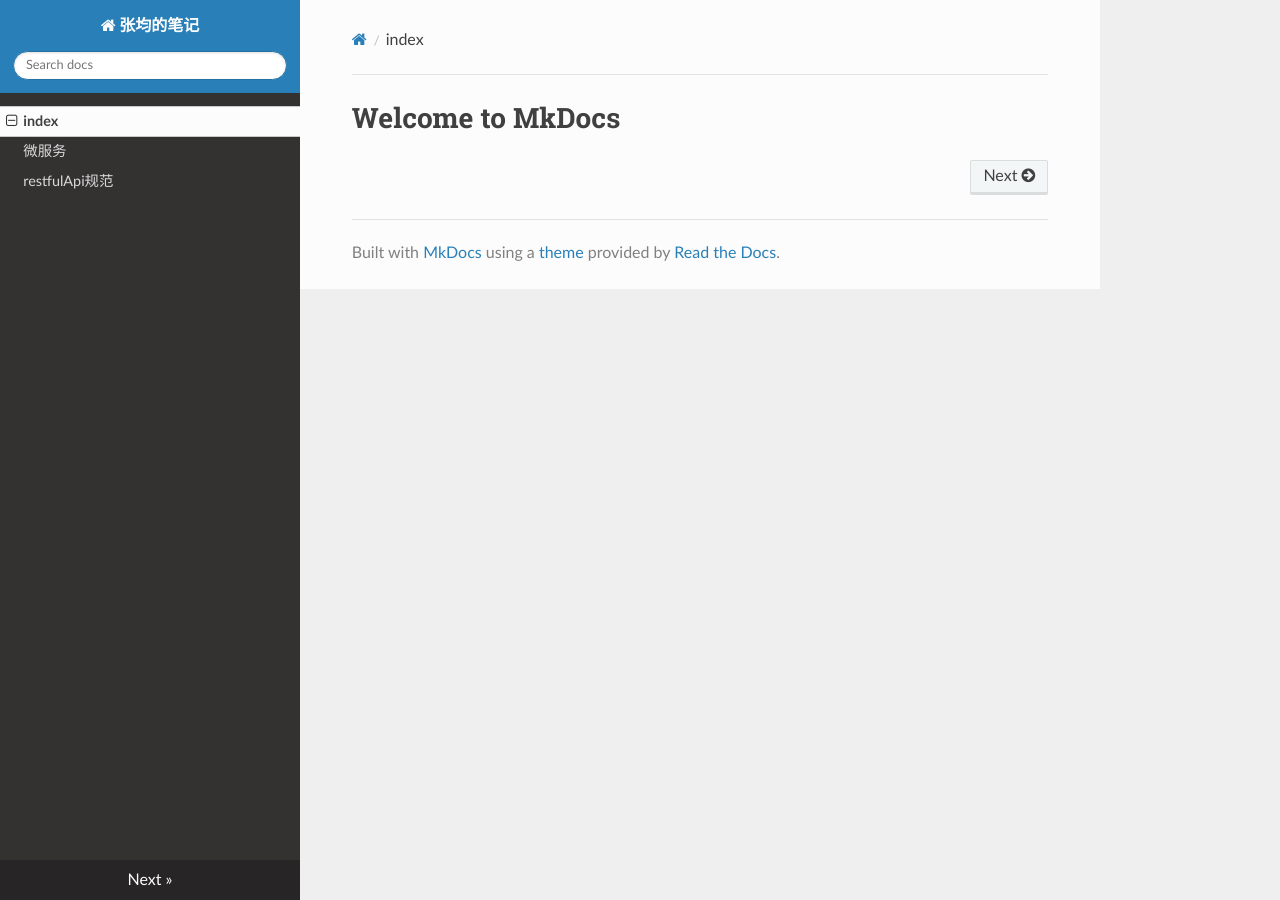
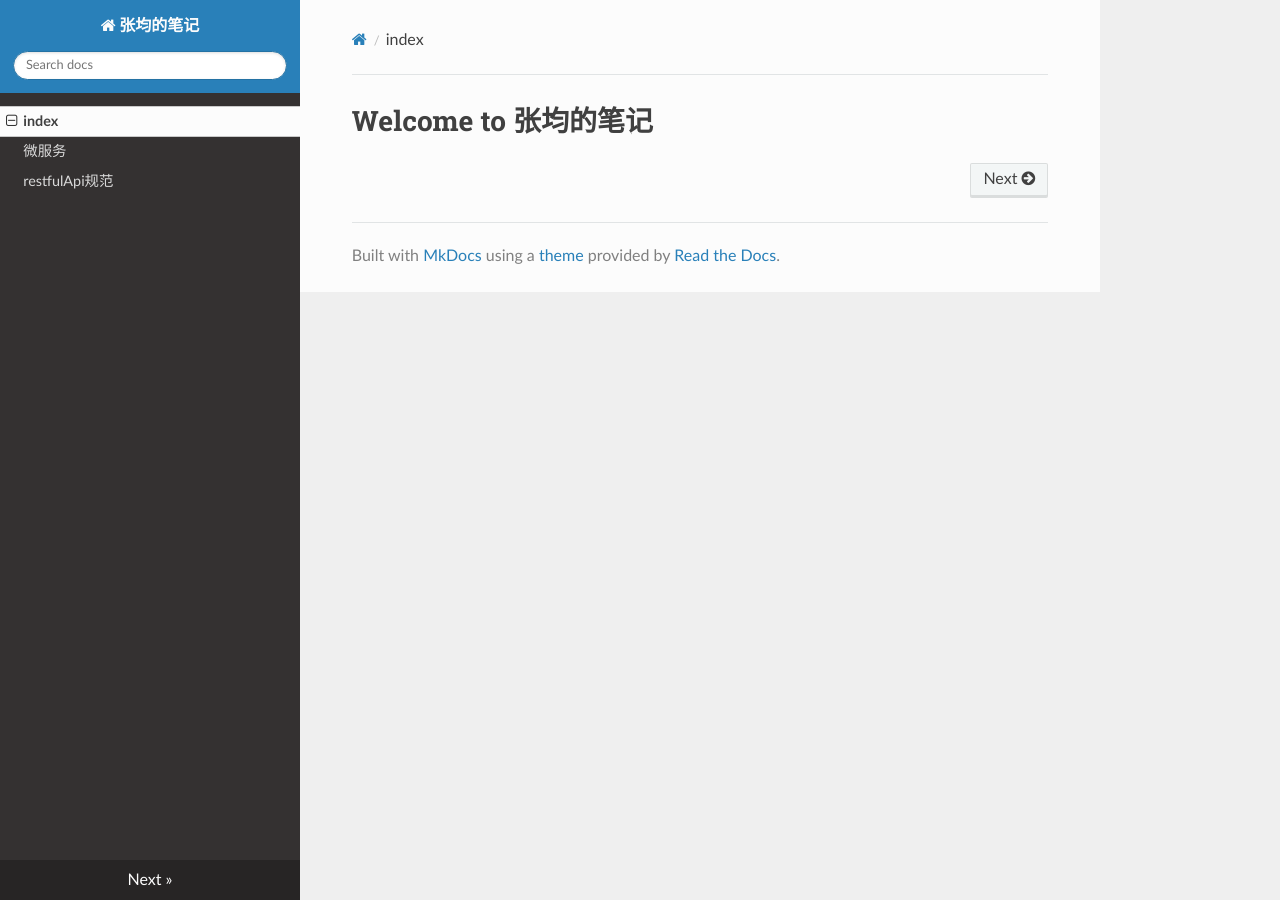
Before and after one commit to zhangjun075/learning, an MkDocs documentation site: the page built from docs/index.md, in a window 1280 px wide. Built offline with MkDocs 1.6.1, drawn with Linux system fonts in a browser that asks for light colours; nearby versions of some CDN libraries; old or Windows-style settings are respelled for this version of MkDocs.

Commit message:
Zhangjun

```diff
--- a/docs/index.md
+++ b/docs/index.md
@@ -1 +1 @@
-# Welcome to MkDocs
+# Welcome to 张均的笔记
```
Also changed, not shown: site/index.html.
